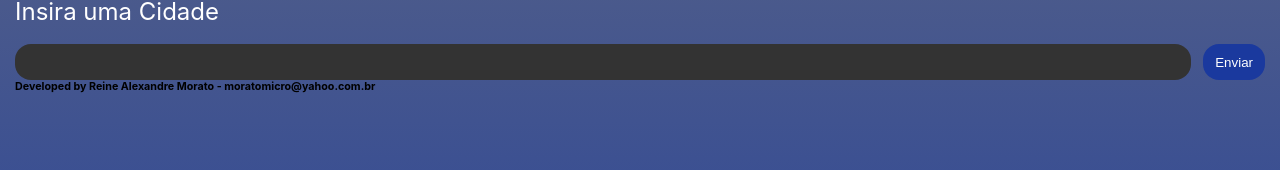
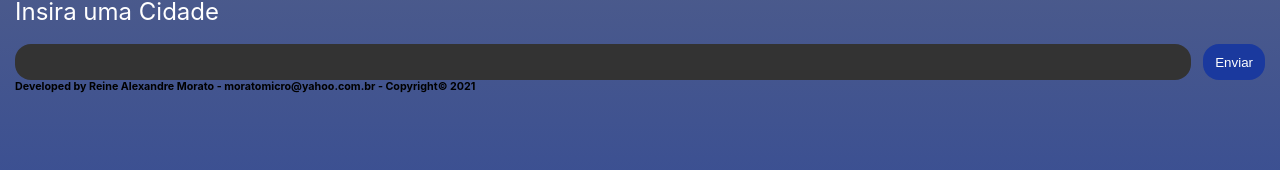
Before and after one commit to moratomicro/weather-react, a React (Vite) app: page / in a window 1280 px wide. Shown: the part 204-374 px from the top of the page. Built offline with nearby package versions, Linux system fonts and the light colour scheme.

Commit message:
Update App.jsx

```diff
--- a/src/pages/App.jsx
+++ b/src/pages/App.jsx
@@ -80,7 +80,7 @@ function App() {
           </section>
         </main>
       }
-      <h6>Developed by Reine Alexandre Morato - moratomicro@yahoo.com.br</h6>
+      <h6>Developed by Reine Alexandre Morato - moratomicro@yahoo.com.br - Copyright© 2021</h6>
     </div>
   )
 }
```
